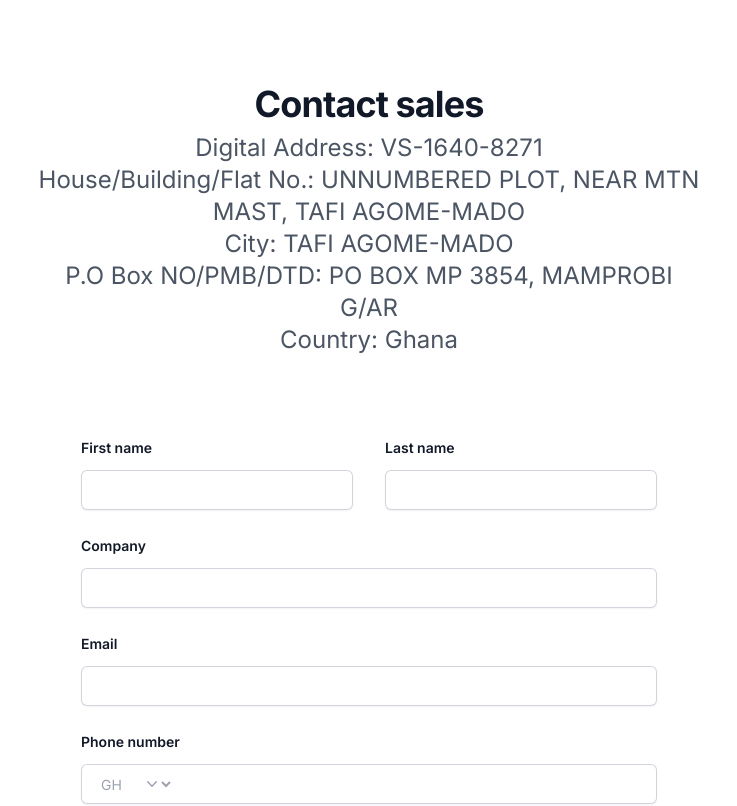
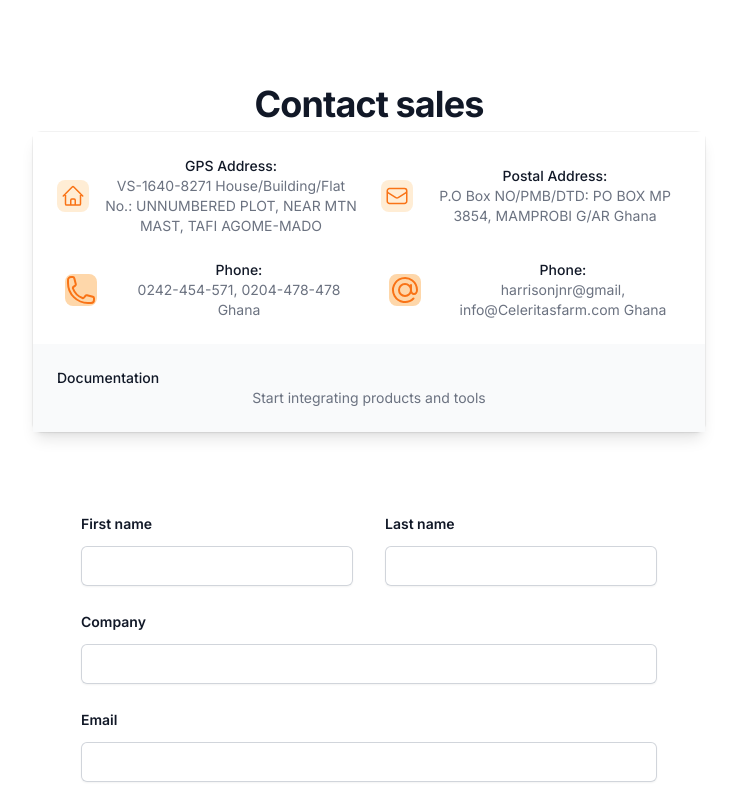
Before and after one commit to nabekah/cereritas_farm, a Next.js app: page / in a window 1280 px wide. Shown: the part 3280-4086 px from the top of the page, without its empty margins (271-1008 px from the left). Built offline with nearby package versions, Linux system fonts and the light colour scheme.

Commit message:
update to all componets

```diff
--- a/src/components/Contactus.tsx
+++ b/src/components/Contactus.tsx
@@ -1,8 +1,10 @@
 'use client';
 
+
 import { useState } from 'react';
-import { ChevronDownIcon } from '@heroicons/react/20/solid';
+import { AtSymbolIcon, ChevronDownIcon,  EnvelopeIcon,  HomeIcon,  PhoneIcon } from '@heroicons/react/24/outline';
 import { Switch } from '@headlessui/react';
+
 
 function classNames(...classes: any[]) {
   return classes.filter(Boolean).join(' ')
@@ -27,17 +29,114 @@ export default function Contactus() {
       </div>
       <div className="mx-auto max-w-2xl text-center">
         <h2 className="text-3xl font-bold tracking-tight text-gray-900 sm:text-4xl">Contact sales</h2>
-        <p className="mt-2 text-lg leading-8 text-gray-600">
-       <ul className=' text-2xl'>
-        <li>Digital Address: VS-1640-8271</li>
-        <li>House/Building/Flat No.: UNNUMBERED PLOT, NEAR MTN MAST, TAFI AGOME-MADO</li>
-        <li>City: TAFI AGOME-MADO</li>
-        <li>P.O Box NO/PMB/DTD: PO BOX MP 3854, MAMPROBI G/AR</li>
-        <li>Country: Ghana</li>
-       </ul>
+        <p className="mt-2 text-lg leading-8 text-gray-600"> </p>
+        <div className="rounded-lg shadow-lg ring-1 ring-black ring-opacity-5">
+          <div className="relative grid gap-8 bg-white p-7 lg:grid-cols-2">
+
+              <a
+                href="#"
+                className="-m-3 flex items-center rounded-lg p-2 transition duration-150 ease-in-out hover:bg-gray-50 focus:outline-none focus-visible:ring focus-visible:ring-orange-500 focus-visible:ring-opacity-50"
+              >
+                <div className="flex h-8 w-8 shrink-0 items-center justify-center rounded-lg bg-orange-100 sm:h-8 sm:w-8 ">
+                  <HomeIcon
+                    className="h-6 w-6 text-orange-500 rounded-lg bg-orange-100"
+                    aria-hidden="true"
+                  />
+                </div>
+                <div className="ml-4">
+                  <p className="text-sm font-medium text-gray-900">
+                    GPS Address:
+                  </p>
+                  <p className="text-sm text-gray-500">
+                  VS-1640-8271
+                  House/Building/Flat No.: UNNUMBERED PLOT, NEAR MTN MAST, TAFI AGOME-MADO
+                  </p>
+                </div>
+              </a>
+              <a
+                href="#"
+                className="-m-3 flex items-center rounded-lg p-2 transition duration-150 ease-in-out hover:bg-gray-50 focus:outline-none focus-visible:ring focus-visible:ring-orange-500 focus-visible:ring-opacity-50"
+              >
+                <div className="flex h-8 w-8 shrink-0 items-center justify-center rounded-lg bg-orange-100 sm:h-8 sm:w-8 ">
+                  <EnvelopeIcon
+                    className="h-6 w-6 text-orange-500 rounded-lg bg-orange-100"
+                    aria-hidden="true"
+                  />
+                </div>
+                <div className="ml-4">
+                  <p className="text-sm font-medium text-gray-900">
+                    Postal Address:
+                  </p>
+                  <p className="text-sm text-gray-500">
+                  P.O Box NO/PMB/DTD: PO BOX MP 3854, MAMPROBI G/AR
+                  Ghana
+                  </p>
+                </div>
+              </a>
+              <a
+                href="#"
+                className="-m-3 flex items-center rounded-lg p-2 transition duration-150 ease-in-out hover:bg-gray-50 focus:outline-none focus-visible:ring focus-visible:ring-orange-500 focus-visible:ring-opacity-50"
+              >
+                <div className="flex h-10 w-10 shrink-0 items-center justify-center text-white sm:h-12 sm:w-12 ">
+                  <PhoneIcon
+                    className="h-8 w-8 text-orange-500 rounded-lg bg-orange-200"
+                    aria-hidden="true"
+                  />
+                </div>
+                <div className="ml-4">
+                  <p className="text-sm font-medium text-gray-900">
+                    Phone:
+                  </p>
+                  <p className="text-sm text-gray-500">
+                   0242-454-571, 0204-478-478
+
+                  Ghana
+                  </p>
+                </div>
+              </a>
+              <a
+                href="#"
+                className="-m-3 flex items-center rounded-lg p-2 transition duration-150 ease-in-out hover:bg-gray-50 focus:outline-none focus-visible:ring focus-visible:ring-orange-500 focus-visible:ring-opacity-50"
+              >
+                <div className="flex h-10 w-10 shrink-0 items-center justify-center text-white sm:h-12 sm:w-12 ">
+                  <AtSymbolIcon
+                    className="h-8 w-8 text-orange-500 rounded-lg bg-orange-200"
+                    aria-hidden="true"
+                  />
+                </div>
+                <div className="ml-4">
+                  <p className="text-sm font-medium text-gray-900">
+                    Phone:
+                  </p>
+                  <p className="text-sm text-gray-500">
+                   harrisonjnr@gmail, info@Celeritasfarm.com
+
+                  Ghana
+                  </p>
+                </div>
+              </a>
 
 
-        </p>
+          </div>
+          <div className="bg-gray-50 p-4">
+            <a
+              href="##"
+              className="flow-root rounded-md px-2 py-2 transition duration-150 ease-in-out hover:bg-gray-100 focus:outline-none focus-visible:ring focus-visible:ring-orange-500 focus-visible:ring-opacity-50"
+            >
+              <span className="flex items-center">
+                <span className="text-sm font-medium text-gray-900">
+                  Documentation
+                </span>
+              </span>
+              <span className="block text-sm text-gray-500">
+                Start integrating products and tools
+              </span>
+            </a>
+          </div>
+        </div>
+
+
+
       </div>
       <form action="#" method="POST" className="mx-auto mt-16 max-w-xl sm:mt-20">
         <div className="grid grid-cols-1 gap-x-8 gap-y-6 sm:grid-cols-2">
```
